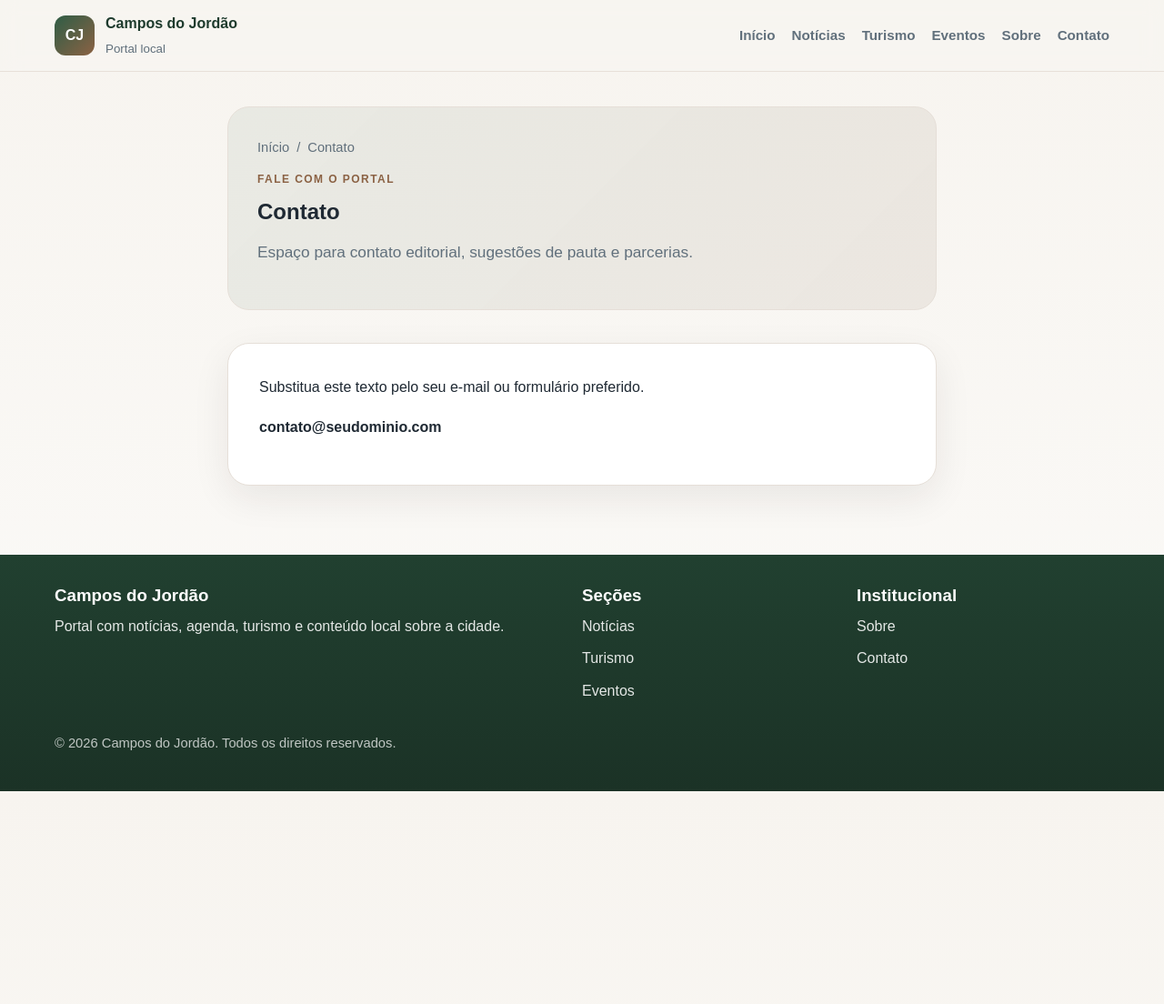
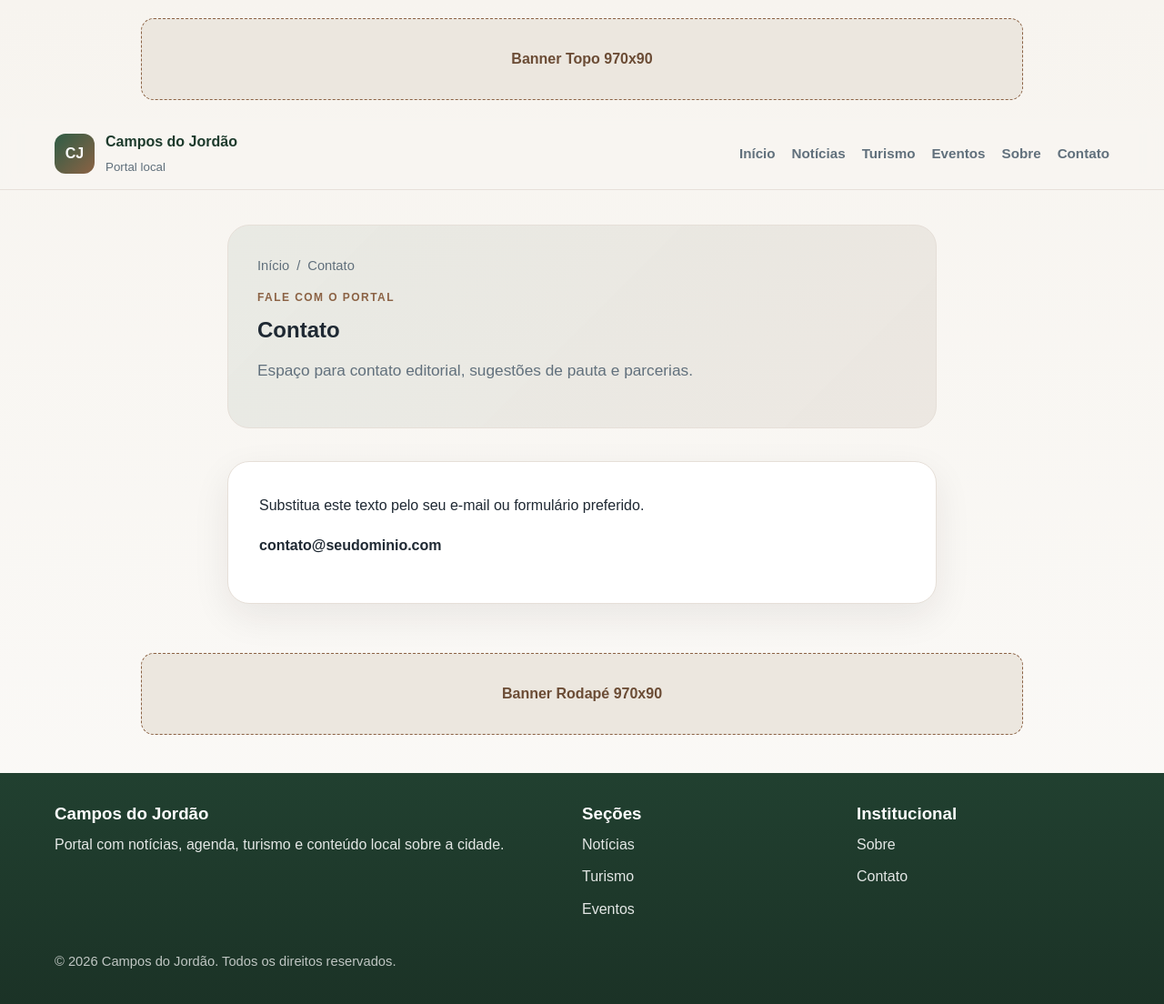
Before and after one commit to projetocamposdojordao/projetocamposdojordao.github.io, a Jekyll site: the page built from contato.md, in a window 1280 px wide and 1110 px high. Shown: the top 1104 px of the window at 91% size. Built offline with Jekyll 4.4.1, drawn with Linux system fonts in a browser that asks for light colours.

Commit message:
Update default.html

```diff
--- a/_layouts/default.html
+++ b/_layouts/default.html
@@ -8,6 +8,14 @@
   <link rel="stylesheet" href="/assets/style.css">
 </head>
 <body>
+
+  <div class="ad-top">
+    <div class="container">
+      <a href="#" class="ad-box">
+        <span>Banner Topo 970x90</span>
+      </a>
+    </div>
+  </div>
 
   <header class="site-header">
     <div class="container header-inner">
@@ -33,6 +41,14 @@
   <main>
     {{ content }}
   </main>
+
+  <div class="ad-footer">
+    <div class="container">
+      <a href="#" class="ad-box">
+        <span>Banner Rodapé 970x90</span>
+      </a>
+    </div>
+  </div>
 
   <footer class="site-footer">
     <div class="container footer-grid">
```
